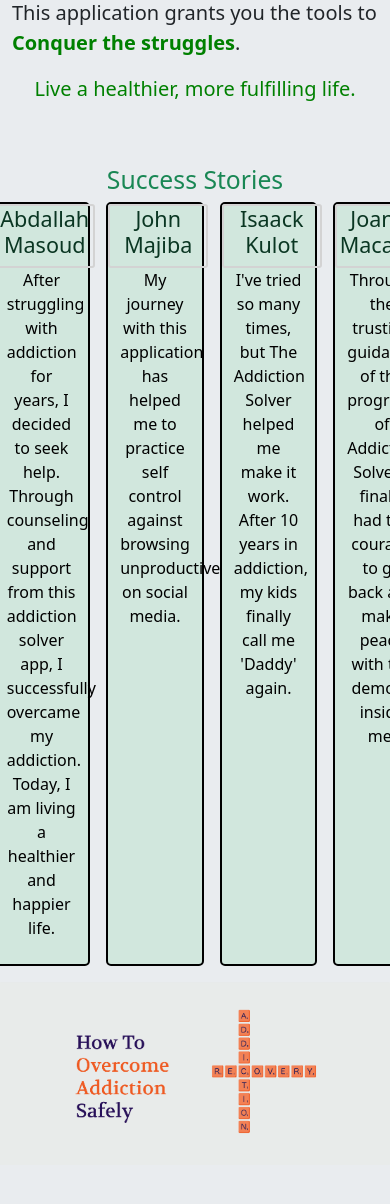
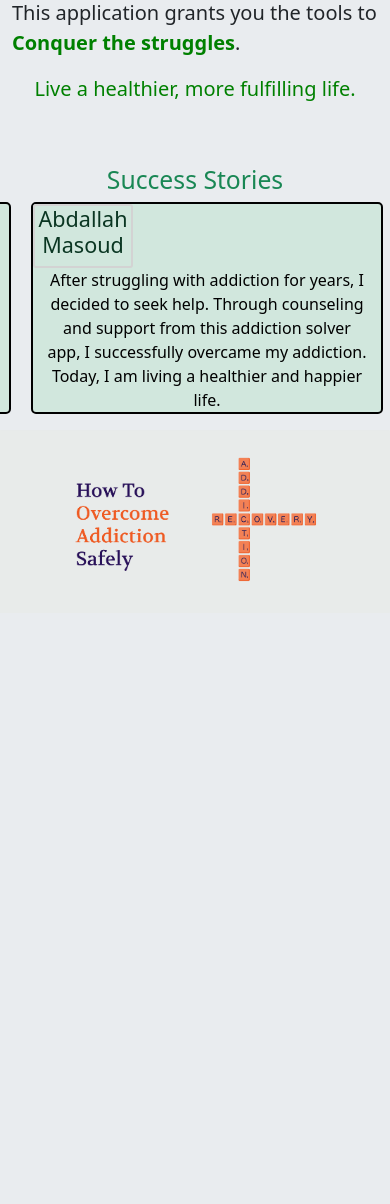
Before and after one commit to Samboja651/Addiction-Solver, a Flask app: page / in a window 390 px wide. Shown: the part 354-1558 px from the top of the page. After the commit the page ends 936 px from the top, so only its background shows below. Run offline with Flask 3, Linux system fonts and the light colour scheme; data comes from the database, SQL or seed files in the repository; some libraries are stand-ins or nearby versions.

Commit message:
more responsive stories - on devices

```diff
--- a/app/static/css/style.css
+++ b/app/static/css/style.css
@@ -30,33 +30,87 @@
 }
 
 /*---------- success stories ------------ */
+/* .ticker-tape{
+  height: auto;
+  margin: auto;
+  overflow: hidden;
+  position: relative;
+  width: 100%;
+}
+
+.slide-track{
+  -webkit-animation: scroll 40s linear infinite;
+  animation: scroll 40s linear infinite;
+  display: flex;
+  width: calc(300px * 10);
+} */
+
+/* .slide{
+  padding: 0 12px;
+  display: flex;
+  flex-direction: column;
+  margin-left: 20px;
+
+} */
+
+/* @-webkit-keyframes scroll{
+  0%{
+    transform: translate(0);
+  }
+  100%{
+    transform: translate(calc(-250px * 5));
+  }
+} */
+
+/* @keyframes scroll {
+  0%{
+    transform: translate(0);
+  }
+  100%{
+    transform: translate(calc(-250px * 5));
+  }
+} */
+
+
+
+
+
+
+
+/* ---------end new----------- */
 /* story */
-.user-story{
+/* .user-story{
   overflow: hidden;
-  /* position: relative; */
-}
+} */
 
 /* user story */
 .container{
+  height: auto;
+  margin: auto;
+  overflow: hidden;
+  position: relative;
+  width: 100%;
   margin-top: 125px;
-  /* position: relative; */
 }
 
 
 .col{
     border: 2px solid black;
     border-radius: 5px;
-    /* min-width: 40%; */
 }
 /* animations 300s -50s*/
 .row{
   overflow: hidden;
   position: relative;
   animation-name: story;
-  animation-duration: 20s;
+  animation-duration: 30s;
   animation-iteration-count: infinite;
   animation-timing-function: linear;
   animation-delay: 0s;
+  display: flex;
+  flex-wrap: nowrap;
+  gap: 20px;
+  width: calc(350px * 10 + 200px);
 }
 
 .row:hover{
@@ -64,12 +118,12 @@
 }
 
 @keyframes story {
-    from {
-      left: 0%;
-    }
-    to {
-      left: -100%;
-    }
+  0%{
+    transform: translate(0);
+  }
+  100%{
+    transform: translate(calc(-350px * 5 + 200px));
+  }
 }
 
 /* user */
--- a/app/templates/home/index.html
+++ b/app/templates/home/index.html
@@ -49,9 +49,9 @@
         <div class="container text-center">
             <h2 class="text-success">Success Stories</h2>
             <!-- one row for all story display -->
-            <div class="row d-flex flex-nowrap grid gap-3 " style="width: 500vw;">
+            <div class="row " style="wdidth: 500vw;">
                 {% for story in stories %}
-                    <div class="col success" id="story" style="min-width: 25vw; max-width: 25vw;">
+                    <div class="col success" id="story" style="min-widdth: 25vw; max-wsidth: 25vw;">
                         <a href="{{ story['story_url'] }}" id="mylink">
                             <div class="name">
                                 <h4 class="dark" id="dark">{{ story['user_name'] }}</h4>
```
